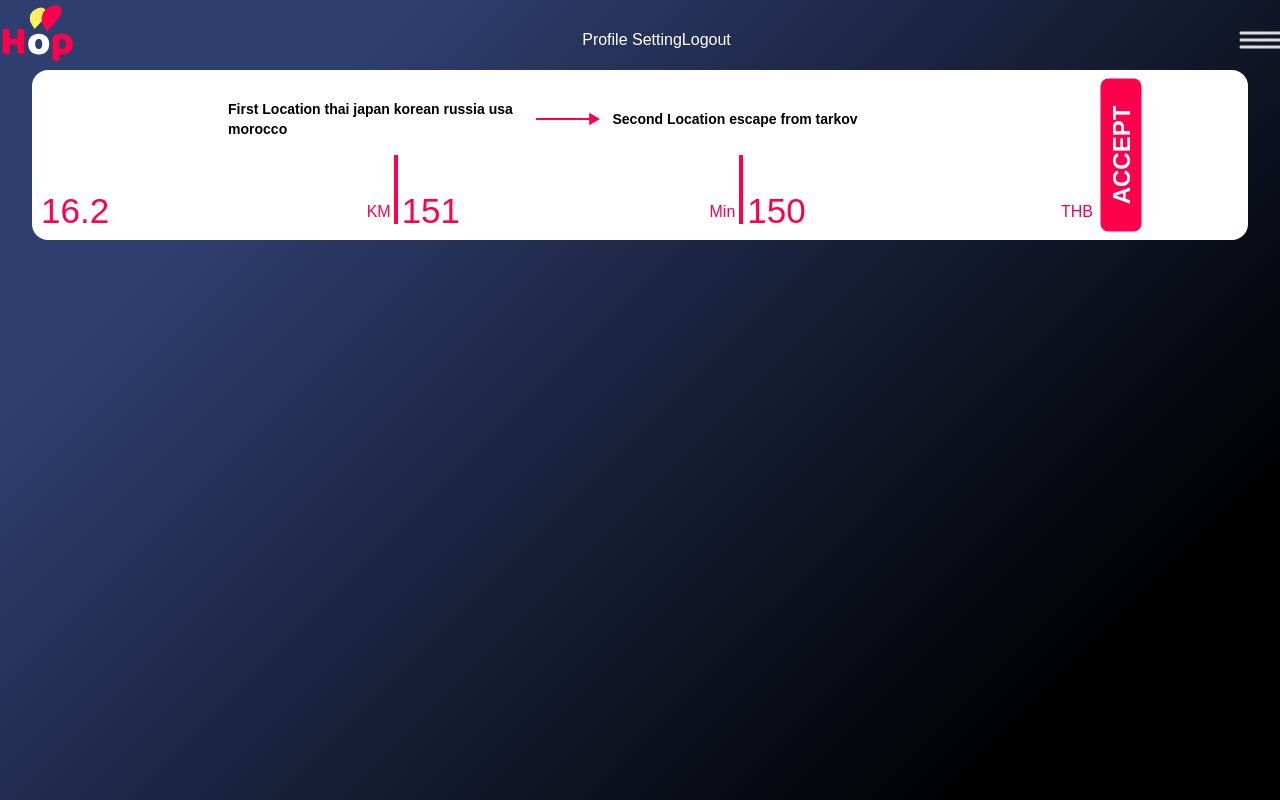
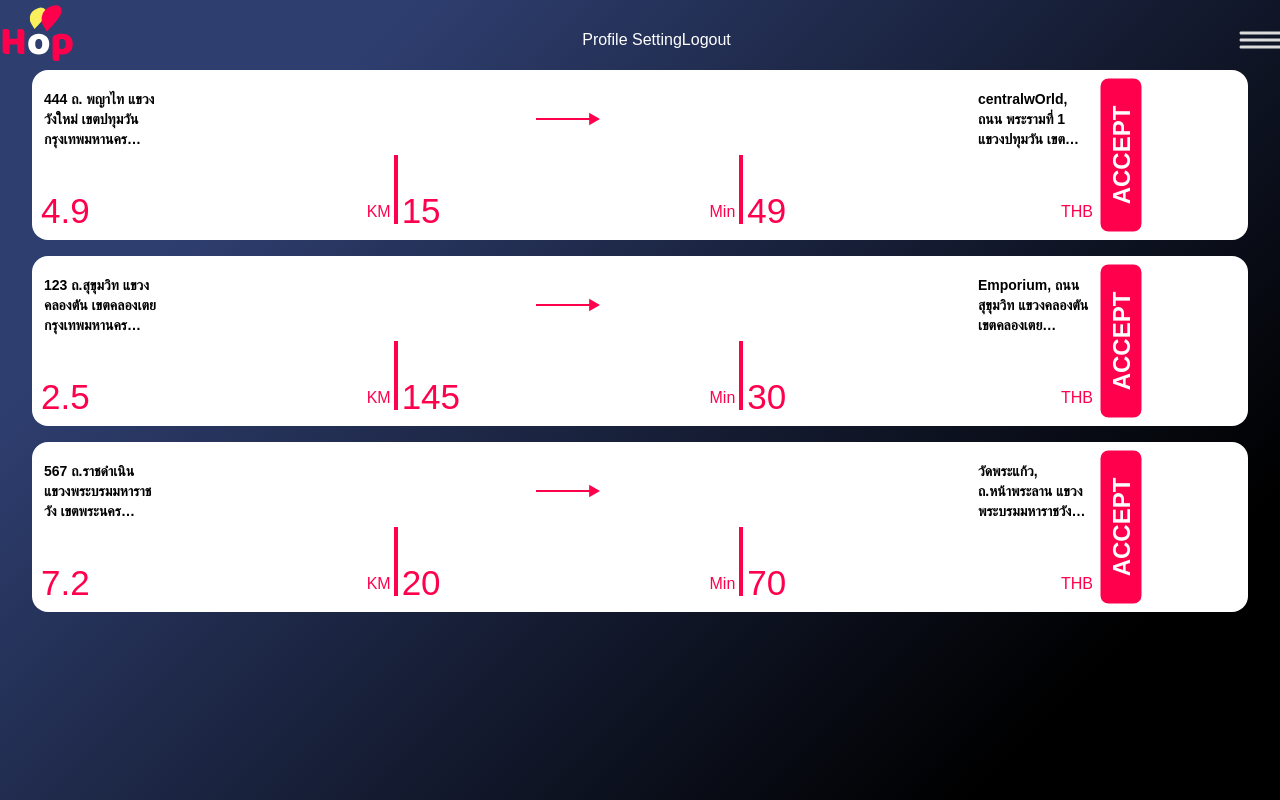
Before and after one commit to ArrayaWongsaita/HOP-RIDER-ADMIN-WEB, a React (Vite) app: page /rider in a window 1280 px wide. Built offline with nearby package versions, Linux system fonts and the light colour scheme; a web font is replaced by a local one.

Commit message:
riderOrder

```diff
--- a/src/components/LoadScreen.jsx
+++ b/src/components/LoadScreen.jsx
@@ -1,5 +1,5 @@
 import { useState, useEffect } from "react";
-import { LogoHop } from "../icons";
+import { LogoHop } from "../icons/IconLogoHop";
 
 const LoadScreen = ({ status, text }) => {
   const [dots, setDots] = useState("");
@@ -19,12 +19,12 @@ const LoadScreen = ({ status, text }) => {
         <LogoHop />
       </div>
       {text ? (
-        <div className="absolute  mt-10 w-full flex items-center justify-center text-center">
+        <div className="absolute  mt-5 w-full flex items-center justify-center text-center">
           <p className="text-xl text-center text-white mt-2">{text}</p>
         </div>
       ) : (
         status && (
-          <div className="absolute  mt-10 w-full flex items-center justify-center text-center">
+          <div className="absolute  mt-5 w-full flex items-center justify-center text-center">
             <p className="text-xl text-center text-white mt-2">
               {status} {dots}
             </p>
--- a/src/components/OrderFromCustomer.jsx
+++ b/src/components/OrderFromCustomer.jsx
@@ -1,41 +1,149 @@
+import { useState, useEffect } from "react";
+import { useNavigate } from "react-router-dom"; // import useNavigate
 import CommonButton from "../components/CommonButton";
 import { IconArrow } from "../icons/IconArrow";
 
+/**
+ * ดึงข้อมูล order จาก backend
+ * @returns {Object} ข้อมูล order
+ */
+const fetchOrders = async () => {
+  // จำลองการดึงข้อมูลจาก backend
+  return [
+    {
+      orderId: 1,
+      distanceInKm: 4.9,
+      durationInMinutes: 15,
+      fare: 49,
+      locationA: {
+        lat: 13.744677,
+        lng: 100.5295593,
+        description:
+          "444 ถ. พญาไท แขวงวังใหม่ เขตปทุมวัน กรุงเทพมหานคร 10330 ประเทศไทย",
+      },
+      locationB: {
+        lat: 13.7465337,
+        lng: 100.5391488,
+        description:
+          "centralwOrld, ถนน พระรามที่ 1 แขวงปทุมวัน เขตปทุมวัน กรุงเทพมหานคร ประเทศไทย",
+      },
+      userId: 3,
+    },
+    {
+      orderId: 2,
+      distanceInKm: 2.5,
+      durationInMinutes: 145,
+      fare: 30,
+      locationA: {
+        lat: 13.735677,
+        lng: 100.5235593,
+        description:
+          "123 ถ.สุขุมวิท แขวงคลองตัน เขตคลองเตย กรุงเทพมหานคร 10110 ประเทศไทย",
+      },
+      locationB: {
+        lat: 13.7375337,
+        lng: 100.5331488,
+        description:
+          "Emporium, ถนนสุขุมวิท แขวงคลองตัน เขตคลองเตย กรุงเทพมหานคร ประเทศไทย",
+      },
+      userId: 4,
+    },
+    {
+      orderId: 3,
+      distanceInKm: 7.2,
+      durationInMinutes: 20,
+      fare: 70,
+      locationA: {
+        lat: 13.765677,
+        lng: 100.5995593,
+        description:
+          "567 ถ.ราชดำเนิน แขวงพระบรมมหาราชวัง เขตพระนคร กรุงเทพมหานคร 10200 ประเทศไทย",
+      },
+      locationB: {
+        lat: 13.7665337,
+        lng: 100.6091488,
+        description:
+          "วัดพระแก้ว, ถ.หน้าพระลาน แขวงพระบรมมหาราชวัง เขตพระนคร กรุงเทพมหานคร ประเทศไทย",
+      },
+      userId: 5,
+    },
+  ];
+};
+
 export default function OrderFromCustomer() {
+  const [orders, setOrders] = useState([]);
+  const [error, setError] = useState(null);
+  const navigate = useNavigate(); // ใช้ useNavigate
+
+  // ดึงข้อมูล order เมื่อ component ถูก mount
+  useEffect(() => {
+    const initializeOrders = async () => {
+      try {
+        const fetchedOrders = await fetchOrders();
+        setOrders(fetchedOrders);
+      } catch (err) {
+        setError("ไม่สามารถดึงข้อมูล order ได้");
+      }
+    };
+
+    initializeOrders();
+  }, []);
+
+  // ฟังก์ชันเมื่อกดปุ่ม ACCEPT
+  const handleAccept = (orderId) => {
+    console.log(`รับงาน ${orderId} RiderId กำลังรอ`);
+    navigate(`/rider/order`); // navigate ไปที่ /rider/order
+  };
+
+  if (error) {
+    return <div>{error}</div>;
+  }
+
+  if (!orders.length) {
+    return <div>กำลังโหลด...</div>;
+  }
+
   return (
-        <div className="bg-white h-[170px] w-[95%] rounded-2xl p-3 flex ">
-            <div className=" h-full w-[90%] flex flex-col items-center ">
-                <div className="text-sm font-bold flex items-center justify-between gap-3 h-[50%] ">
-                    <h1 className="flex-1">First Location thai japan korean russia usa morocco</h1>
+    <div className=" w-[100%] flex flex-col  items-center ">
+      {/* <div className="w-full"> */}
+      {orders.map((order, index) => (
+        <div
+          key={index}
+          className="bg-white h-[170px] w-[95%] rounded-2xl p-3 flex mb-4"
+        >
+          <div className="h-full w-[90%] flex flex-col items-center">
+            <div className="text-sm font-bold flex items-center justify-between gap-3 h-[50%] w-full">
+              <h1 className="flex-1 line-clamp-3 max-w-[115px]">
+                {order.locationA.description}
+              </h1>
+              {/* ใช้ line-clamp-3 เพื่อจำกัดข้อความที่ 3 บรรทัด */}
               <IconArrow width="64" height="24" />
-                    <h1 className="flex-1">Second Location escape from tarkov</h1>
+              <h1 className="flex-1 line-clamp-3 max-w-[115px]">
+                {order.locationB.description}
+              </h1>
+              {/* ใช้ line-clamp-3 เพื่อจำกัดข้อความที่ 3 บรรทัด */}
             </div>
             <div className="text-[#FF004D] grid grid-cols-3 h-[50%] w-[100%] pb-1">
-                    <div className=" flex items-end gap-2 justify-between w-[100%] -ml-[3px] pb-1 ">
+              <div className="flex items-end gap-2 justify-between w-[100%] -ml-[3px] pb-1">
                 <div className="h-[35px] text-[35px] w-1/2">
-                            16.2
+                  {order.distanceInKm}
                 </div>
-                        <div className="mb-[-4px] text-base ">KM</div>
+                <div className="mb-[-4px] text-base">KM</div>
               </div>
-                    <div className=" flex items-end gap-2 justify-between w-[100%] border-x-[4px] border-[#FF004D] px-1 pl-1 pb-1 ">
+              <div className="flex items-end gap-2 justify-between w-[100%] border-x-[4px] border-[#FF004D] px-1 pl-1 pb-1">
                 <div className="h-[35px] text-[35px] w-1/2">
-                            151
+                  {order.durationInMinutes}
                 </div>
-                        <div className="mb-[-4px] text-base ">Min</div>
+                <div className="mb-[-4px] text-base">Min</div>
               </div>
-                    <div className=" flex items-end gap-2 justify-between w-[100%] pl-1 pb-1 ">
-                        <div className="h-[35px] text-[35px] w-1/2">
-                            150
+              <div className="flex items-end gap-2 justify-between w-[100%] pl-1 pb-1">
+                <div className="h-[35px] text-[35px] w-1/2">{order.fare}</div>
+                <div className="mb-[-4px] text-base">THB</div>
               </div>
-                        <div className="mb-[-4px] text-base ">THB</div>
-                    </div>
-                    {/* <div className="flex items-end gap-2 justify-between w-[33%] -mb-3 px-1">
-                            <h2 className="text-[30px]">52<span className="text-base pl-2">THB</span></h2>
-                        </div> */}
             </div>
           </div>
           <div className="w-[12%] flex">
-                <div className="rotate-[-90deg] ">
+            <div className="rotate-[-90deg]">
               <CommonButton
                 fontSize="reply"
                 width="accept"
@@ -43,11 +151,14 @@ export default function OrderFromCustomer() {
                 border="accept"
                 align="flexCenter"
                 rounded="10"
+                onClick={() => handleAccept(order.orderId)} // เรียกใช้ฟังก์ชัน handleAccept เมื่อกดปุ่ม
               >
                 ACCEPT
               </CommonButton>
             </div>
           </div>
         </div>
-    )
+      ))}
+    </div>
+  );
 }
--- /dev/null
+++ b/src/features/order/components/ModalChatNoti.jsx
@@ -0,0 +1,27 @@
+import { motion, AnimatePresence } from "framer-motion";
+
+const ModalChatNoti = ({ children, onClose, isOpen }) => {
+  return (
+    <AnimatePresence>
+      {isOpen && (
+        <motion.div
+          className="fixed inset-0 flex items-center justify-center bg-black bg-opacity-50"
+          initial={{ opacity: 0 }}
+          animate={{ opacity: 1 }}
+          exit={{ opacity: 0 }}
+        >
+          <motion.div
+            className="bg-white p-4 rounded shadow-lg min-w-[300px] m-16 flex flex-col items-center justify-around min-h-[200px]"
+            initial={{ scale: 0.8 }}
+            animate={{ scale: 1 }}
+            exit={{ scale: 0.8 }}
+          >
+            {children}
+          </motion.div>
+        </motion.div>
+      )}
+    </AnimatePresence>
+  );
+};
+
+export default ModalChatNoti;
--- a/src/pages/RiderHomePage.jsx
+++ b/src/pages/RiderHomePage.jsx
@@ -1,9 +1,45 @@
+import { useState, useEffect } from "react";
 import OrderFromCustomer from "../components/OrderFromCustomer";
+import Loadscreen from "../components/LoadScreen";
 
 export default function RiderHomePage() {
-    return (
-        <div className="flex flex-col items-center gap-4 ">
-            <OrderFromCustomer />
-        </div>
-    )
+  const [loading, setLoading] = useState(true);
+  const [initialTextVisible, setInitialTextVisible] = useState(true);
+
+  useEffect(() => {
+    // แสดง "For Rider" เป็นเวลา 3 วินาที
+    const initialTimer = setTimeout(() => {
+      setInitialTextVisible(false);
+    }, 100);
+
+    // ล้างการทำงานของ initialTimer เมื่อ component ถูก unmount
+    return () => clearTimeout(initialTimer);
+  }, []);
+
+  useEffect(() => {
+    // ตั้งเวลาเพิ่มเติมเพื่อแสดง "Passenger requesting" จนกว่าจะโหลดข้อมูลเสร็จ
+    let dataLoadingTimer;
+    if (!initialTextVisible) {
+      dataLoadingTimer = setTimeout(() => {
+        setLoading(false);
+      }, 100); // สมมติว่าโหลดข้อมูลเสร็จใน 3 วินาที
+    }
+
+    // ล้างการทำงานของ dataLoadingTimer เมื่อ component ถูก unmount
+    return () => clearTimeout(dataLoadingTimer);
+  }, [initialTextVisible]);
+
+  return (
+    <div className="flex flex-col items-center gap-4 ">
+      {loading ? (
+        initialTextVisible ? (
+          <Loadscreen text="For Rider" />
+        ) : (
+          <Loadscreen status="Passenger requesting" />
+        )
+      ) : (
+        <OrderFromCustomer />
+      )}
+    </div>
+  );
 }
--- a/tailwind.config.js
+++ b/tailwind.config.js
@@ -1,13 +1,10 @@
 /** @type {import('tailwindcss').Config} */
 export default {
-  content: [
-    "./index.html",
-    "./src/**/*.{js,ts,jsx,tsx}",
-  ],
+  content: ["./index.html", "./src/**/*.{js,ts,jsx,tsx}"],
   theme: {
     extend: {
       gridTemplateColumns: {
-        'auto-fit-minmax-255': 'repeat(auto-fit, minmax(255px, 1fr))',
+        "auto-fit-minmax-255": "repeat(auto-fit, minmax(255px, 1fr))",
       },
       fontFamily: {
         sans: ["Amiko", "sans-serif"], // ตั้งค่าฟอนต์
@@ -21,5 +18,5 @@ export default {
       },
     },
   },
-  plugins: [],
-}
+  plugins: [require("@tailwindcss/line-clamp")],
+};
```
Also changed, not shown: src/icons/IconLogoHop.jsx (+27 -5 lines), src/index.css (+5 -2 lines), src/pages/RiderOrder.jsx (+23 -7 lines), 1 other file (tests, documents, lock files or other folders). Lines whose indentation alone changed are shown as unchanged.
